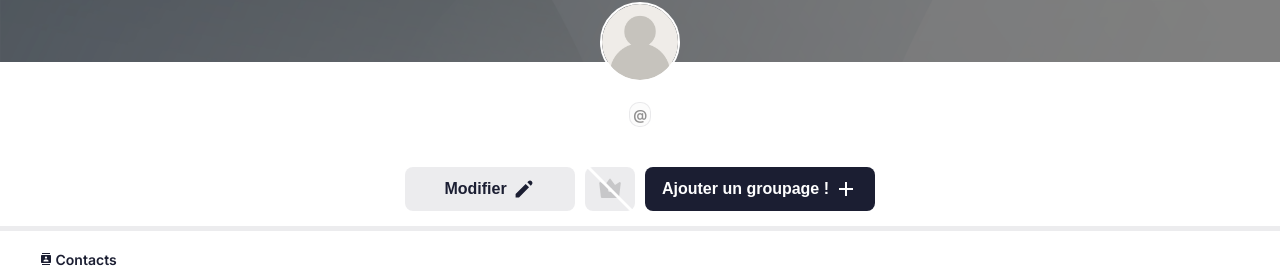
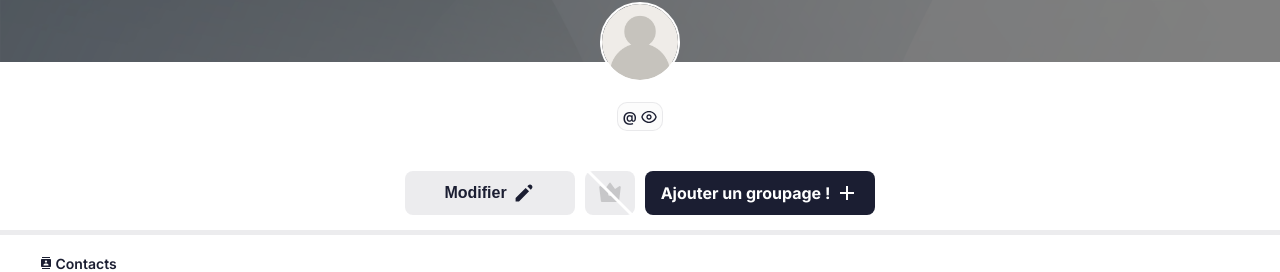
Before and after one commit to revenge-buy/plateforme, a Next.js app: page /account in a window 1280 px wide. Shown: the part 208-480 px from the top of the page. Built offline with nearby package versions, Linux system fonts and the light colour scheme; no server answers.

Commit message:
pages de compte, de profile et bouttons conditionnés

```diff
--- a/helpers/projects.js
+++ b/helpers/projects.js
@@ -32,6 +32,7 @@ export async function updateMembership(_id, quantity){
   try {
     const updated = client.patch(_id).set({offer: quantity}).commit()
     console.log({updated})
+    location.reload;
     return updated;
   } catch (error) {
     console.log({ error })
--- a/pages/account/index.jsx
+++ b/pages/account/index.jsx
@@ -6,7 +6,7 @@ import { BiPlus } from 'react-icons/bi'
 import { RiVipCrown2Fill, RiGroupFill, RiAlertFill } from 'react-icons/ri'
 import { SlArrowDown } from 'react-icons/sl'
 import { RiUserFollowFill } from 'react-icons/ri'
-import { BsActivity, BsWhatsapp } from 'react-icons/bs'
+import { BsActivity, BsEye, BsEyeFill, BsEyeSlashFill, BsWhatsapp } from 'react-icons/bs'
 
 
 import styles from './index.module.css'
@@ -15,7 +15,7 @@ import client from '@/api/client'
 import Link from 'next/link'
 import { MdContactPage, MdContacts, MdDangerous, MdDelete, MdEmail, MdOutlineDangerous, MdOutlineEmail, MdSecurity } from 'react-icons/md'
 import { GiSilence } from 'react-icons/gi'
-import { CgDanger } from 'react-icons/cg'
+import { CgDanger, CgEye } from 'react-icons/cg'
 
 export default function Account() {
 
@@ -101,7 +101,10 @@ export default function Account() {
         <div className={styles.top}>
           <div className={styles.topInfos}>
             <h2>{account?.name || ""}</h2>
-            <p className='box2'><Link href={`/${account?.userTag || "#"}`}>{account?.userTag || "@"}</Link></p>
+            <p className='box2 box2-blue'><Link href={`/${account?.userTag || "#"}`}>
+              {account?.userTag || "@"}
+              <CgEye />
+            </Link></p>
           </div>
           <div className={styles.topButtons}>
             <div className={styles.buttonSet}>
@@ -114,10 +117,10 @@ export default function Account() {
                 <div className='oblic-line'></div>
               </button>
             </div>
-            <button className={styles.button}>
+            <Link href="/projects/new" className={styles.button}>
               Ajouter un groupage !
               <BiPlus />
-            </button>
+            </Link>
           </div>
         </div>
         <div className={`${styles.body}`}>
--- a/pages/auth/signup.jsx
+++ b/pages/auth/signup.jsx
@@ -186,7 +186,7 @@ export default function SignUp() {
           }
           localStorage.setItem("revenge-user", JSON.stringify(rbUser));
           SetUser(rbUser)
-          router.push("/projects");
+          router.push(`/account?tag=${resp.userTag}`);
         }
       } catch (error) {
         alert("Une erreur s'est produite lors de la création de votre compte !")
--- a/styles/globals.css
+++ b/styles/globals.css
@@ -340,6 +340,24 @@ textarea{
   width: 100%;
 }
 
+.box2-blue{
+  padding: 0;
+}
+
+.box2-blue a{
+  color: var(--color-dark_blue);
+  display: flex;
+  padding: 5px;
+  justify-content: center;
+  gap: 5px;
+  align-items: center;
+  width: 100%;
+}
+
+.box2-blue svg{
+  font-size: 1rem;
+}
+
 .box2-red{
   border-color: rgba(255, 0, 0, 0.411);
   background-color: rgba(255, 0, 0, 0.068);
```
Also changed, not shown: pages/[userTag]/index.jsx (+17 -4 lines).
